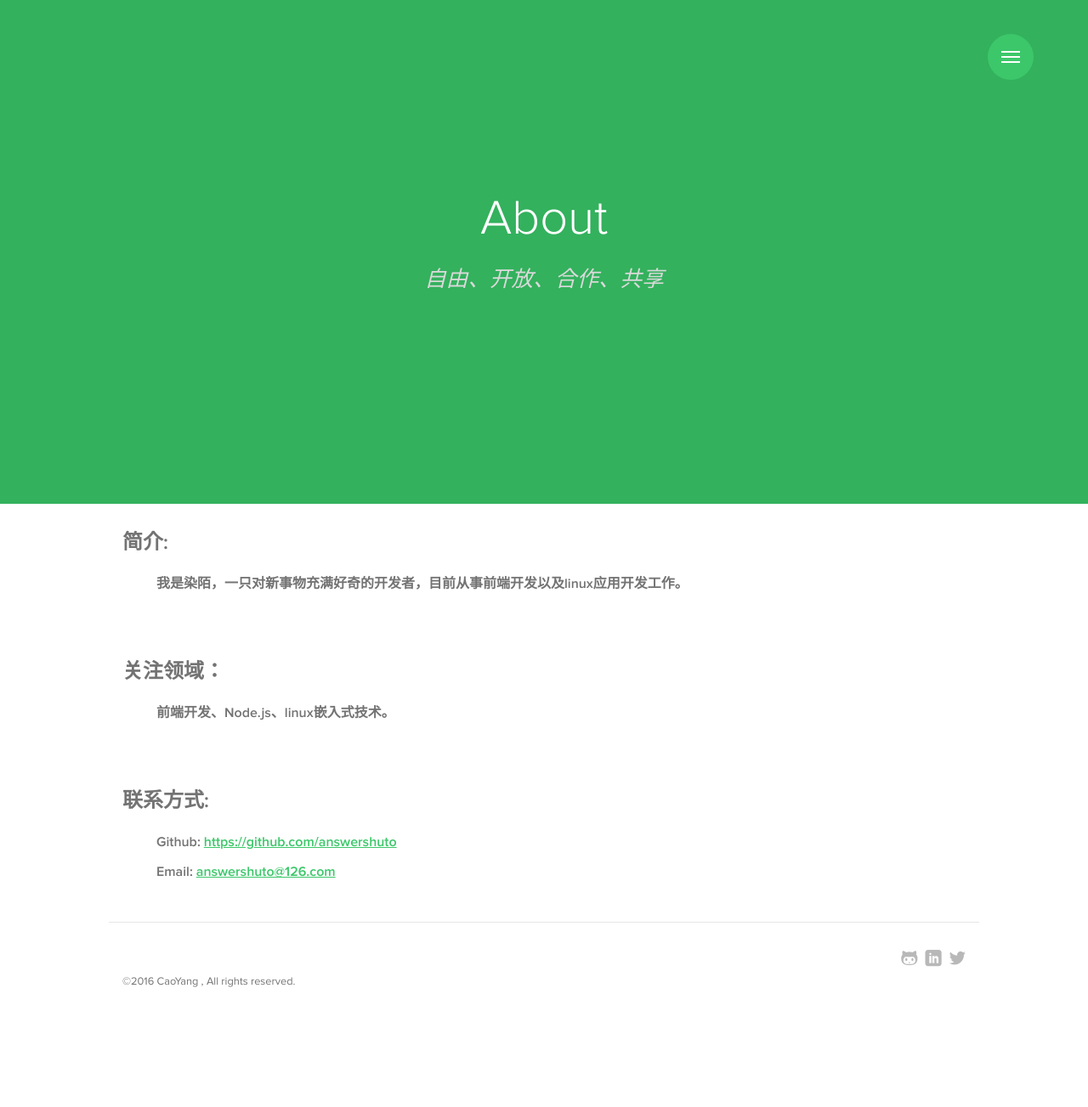
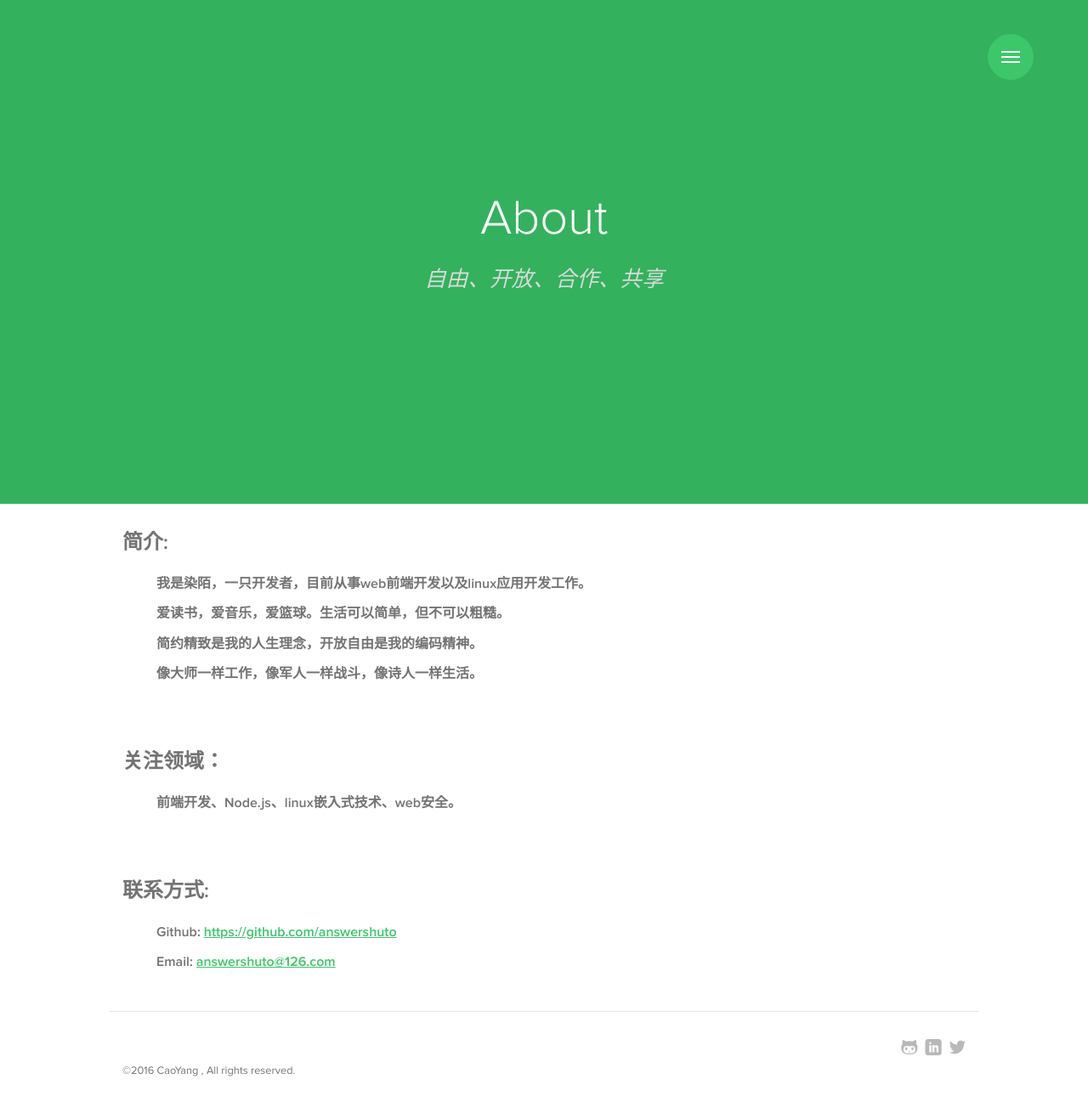
Before and after one commit to answershuto/Blog, a Jekyll site: the page built from about.md, in a window 1280 px wide. Shown: the whole page at 85% size. Built offline with Jekyll 4.4.1, drawn with Linux system fonts in a browser that asks for light colours; some web fonts are replaced.

Commit message:
修改了关于以及home页面

```diff
--- a/_posts/2016-04-20-我对javascript继承的理解.MarkDown
+++ b/_posts/2016-04-20-我对javascript继承的理解.MarkDown
@@ -3,7 +3,7 @@ layout: post
 title:  "我对javascript继承的理解"
 date:   2016-04-20 22:31:00 +0800
 categories: jekyll update
-tags: [javascript 前端]
+tags: [javascript]
 excerpt: 随手纪录一下学习js继承的学习心得
 ---
 
--- a/about.md
+++ b/about.md
@@ -7,13 +7,19 @@ permalink: /about/
 
 ## 简介:
 
->#### 我是染陌，一只对新事物充满好奇的开发者，目前从事前端开发以及linux应用开发工作。
+>#### 我是染陌，一只开发者，目前从事web前端开发以及linux应用开发工作。
+
+>#### 爱读书，爱音乐，爱篮球。生活可以简单，但不可以粗糙。
+
+>#### 简约精致是我的人生理念，开放自由是我的编码精神。
+
+>#### 像大师一样工作，像军人一样战斗，像诗人一样生活。
 
 <br><br>
 
 ## 关注领域：
 
->#### 前端开发、Node.js、linux嵌入式技术。
+>#### 前端开发、Node.js、linux嵌入式技术、web安全。
 
 <br><br>
 
--- a/blog/index.html
+++ b/blog/index.html
@@ -18,7 +18,7 @@ subtitle: 拥抱开源，乐于分享，<br>将互联网精神进行到底。
   {% for post in site.posts %}
     <article class="post-item container">
       <header>
-        <span class="post-meta">{{ post.date | date: "%b %-d, %Y" }}&nbsp&nbsp&nbsptags: {{ post.tags }}</span>
+        <span class="post-meta">{{ post.date | date: "%b %-d, %Y" }}<br>tags: {{ post.tags }}</span>
         <h1 class="post-title">
           <a class="post-link" href="{{ post.url | prepend: site.baseurl }}">{{ post.title }}</a>
         </h1>
--- a/index.html
+++ b/index.html
@@ -8,7 +8,7 @@ body_class: home-intro
 
   <div class="intro-in">
 
-    <h1 class="intro-title">简约*自由</h1>
+    <h1 class="intro-title">简约*精致</h1>
     <h2 class="intro-subtitle">像大师一样工作，</h2>
     <h2 class="intro-subtitle">像军人一样战斗，</h2>
     <h2 class="intro-subtitle">像诗人一样生活。</h2>
```
Also changed, not shown: 4 other files.
